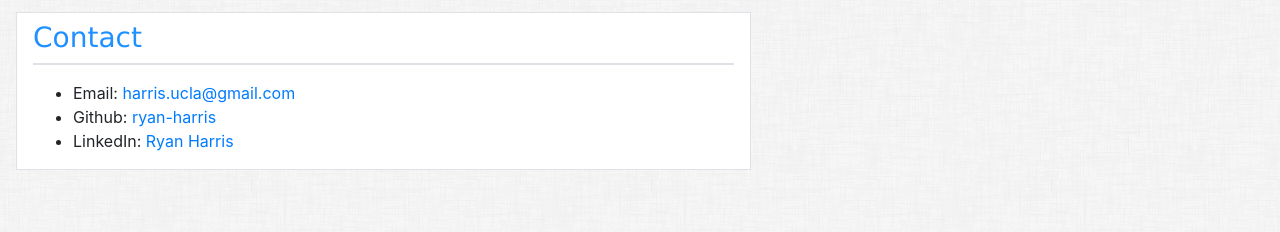
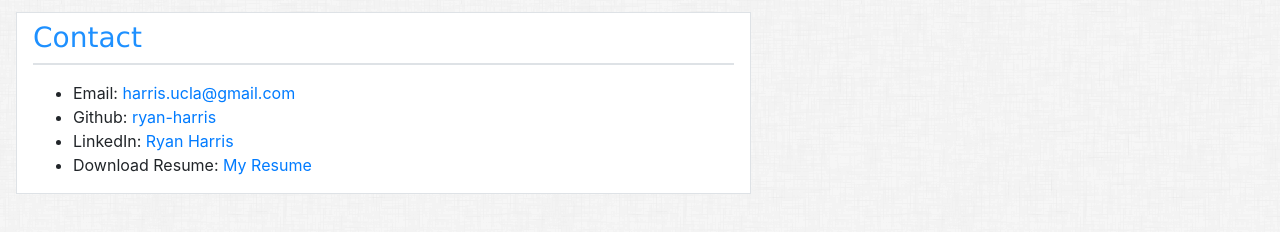
Before and after one commit to ryan-harris/ryan-harris.github.io, a plain HTML site: page contact.html in a window 1280 px wide. Shown: the part 76-308 px from the top of the page. Drawn offline with nearby package versions, Linux system fonts and the light colour scheme.

Commit message:
add resume to portfolio contact page

```diff
--- a/contact.html
+++ b/contact.html
@@ -43,6 +43,7 @@
         <li>Email: <a href="mailto:harris.ucla@gmail.com">harris.ucla@gmail.com</a></li>
         <li>Github: <a href="https://www.github.com/ryan-harris">ryan-harris</a></li>
         <li>LinkedIn: <a href="https://www.linkedin.com/in/harris-ryan/">Ryan Harris</a></li>
+        <li>Download Resume: <a href="assets/pdf/ryanHarrisResume.pdf" download>My Resume</a></li>
       </ul>
     </section>
   </main>
```
Also changed, not shown: 1 other file.
